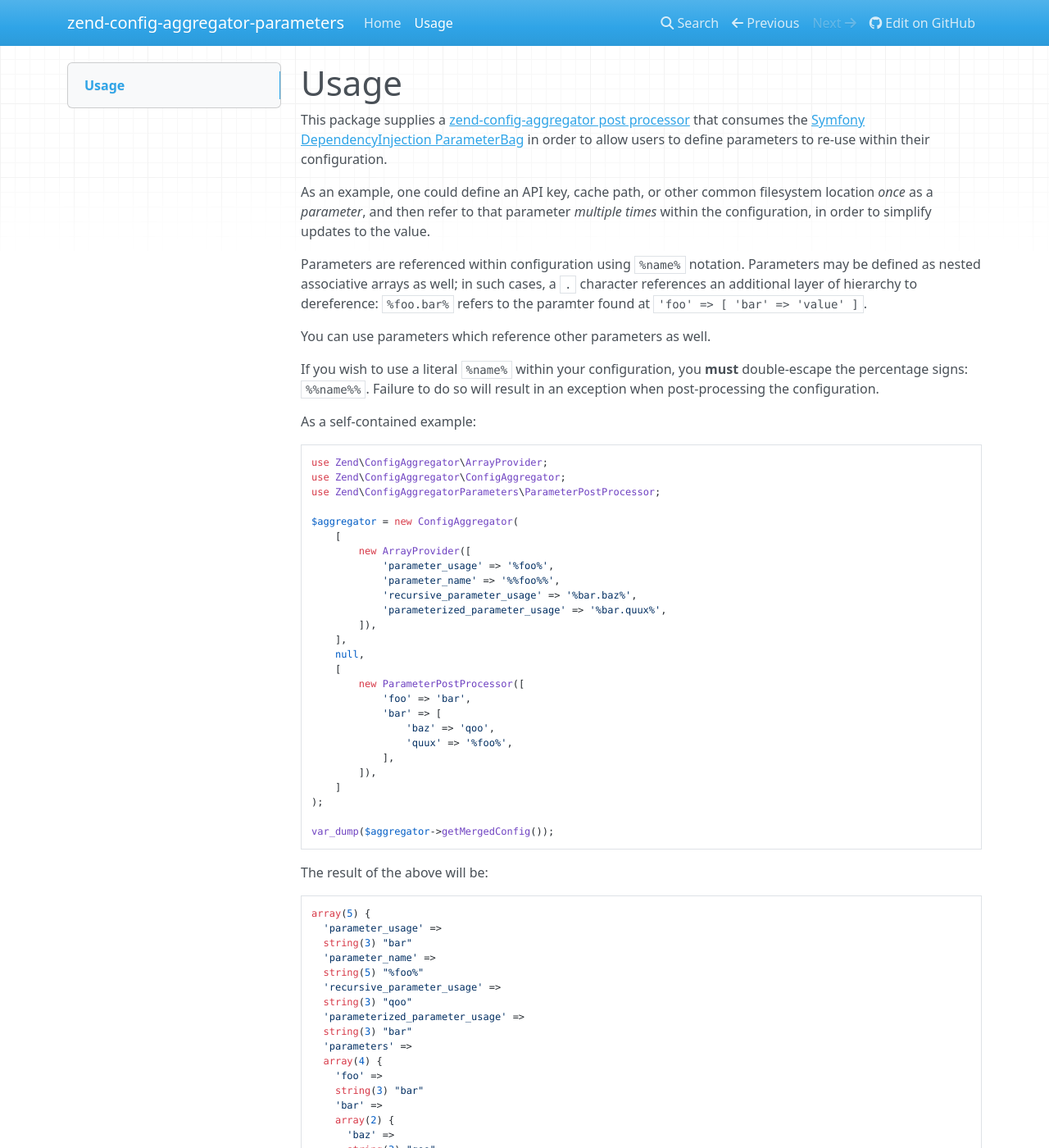
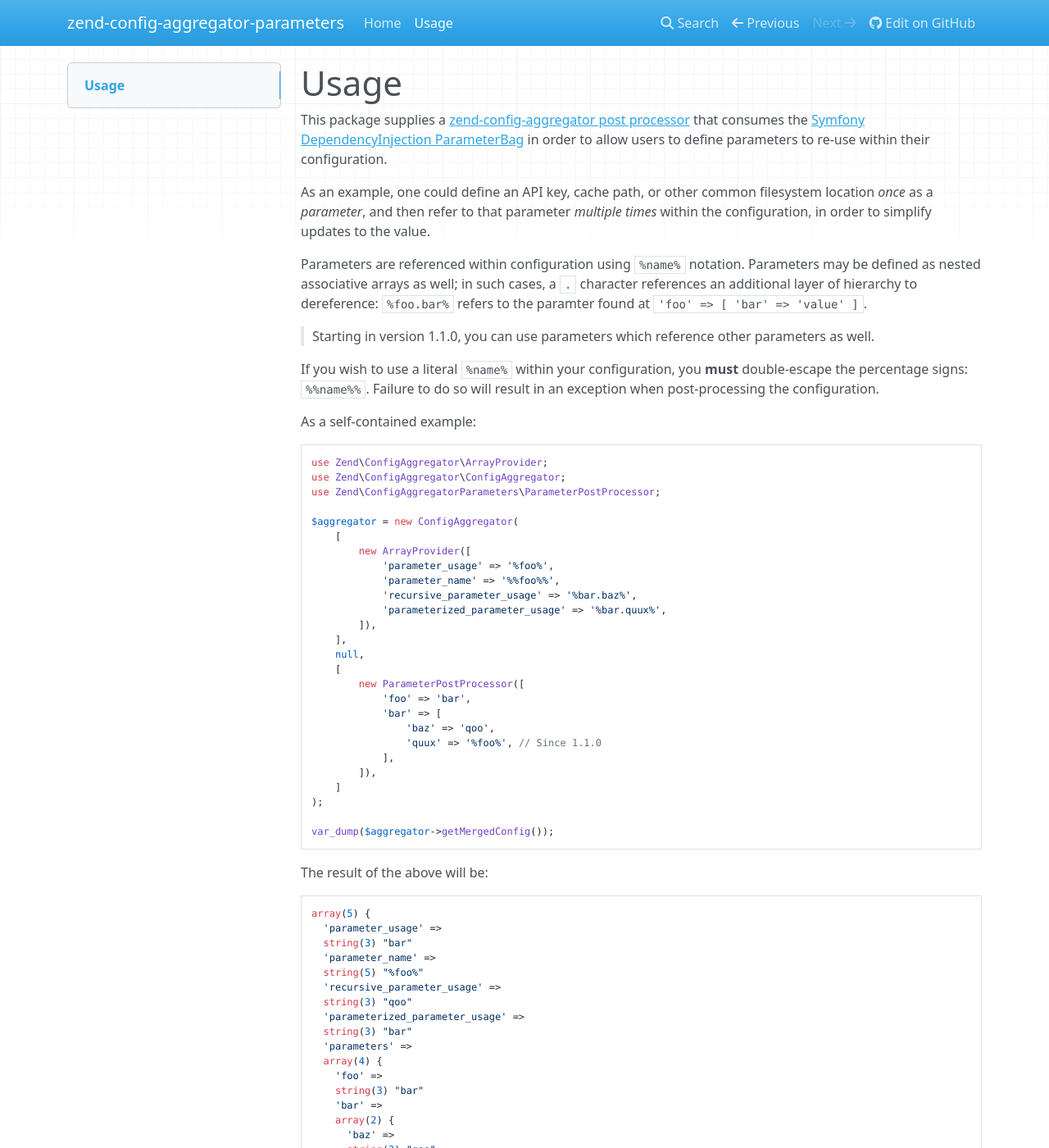
Before and after one commit to laminas/laminas-config-aggregator-parameters, an MkDocs documentation site: the page built from docs/book/usage.md, in a window 1280 px wide and 1400 px high. Shown: the whole window at 82% size. Built offline with MkDocs 1.6.1, drawn with Linux system fonts in a browser that asks for light colours; nearby versions of some CDN libraries; old or Windows-style settings are respelled for this version of MkDocs.

Commit message:
docs: Indicate that referenced parameters are available since 1.1.0
To ensure developers know why the feature may not be working if they are
still on 1.0.0.

```diff
--- a/docs/book/usage.md
+++ b/docs/book/usage.md
@@ -15,7 +15,8 @@ Parameters may be defined as nested associative arrays as well; in such cases, a
 `.` character references an additional layer of hierarchy to dereference:
 `%foo.bar%` refers to the paramter found at `'foo' => [ 'bar' => 'value' ]`.
 
-You can use parameters which reference other parameters as well.
+> Starting in version 1.1.0, you can use parameters which reference other
+> parameters as well.
 
 If you wish to use a literal `%name%` within your configuration, you **must**
 double-escape the percentage signs: `%%name%%`. Failure to do so will result in
@@ -43,7 +44,7 @@ $aggregator = new ConfigAggregator(
             'foo' => 'bar',
             'bar' => [
                 'baz' => 'qoo',
-                'quux' => '%foo%',
+                'quux' => '%foo%', // Since 1.1.0
             ],
         ]),
     ]
```
